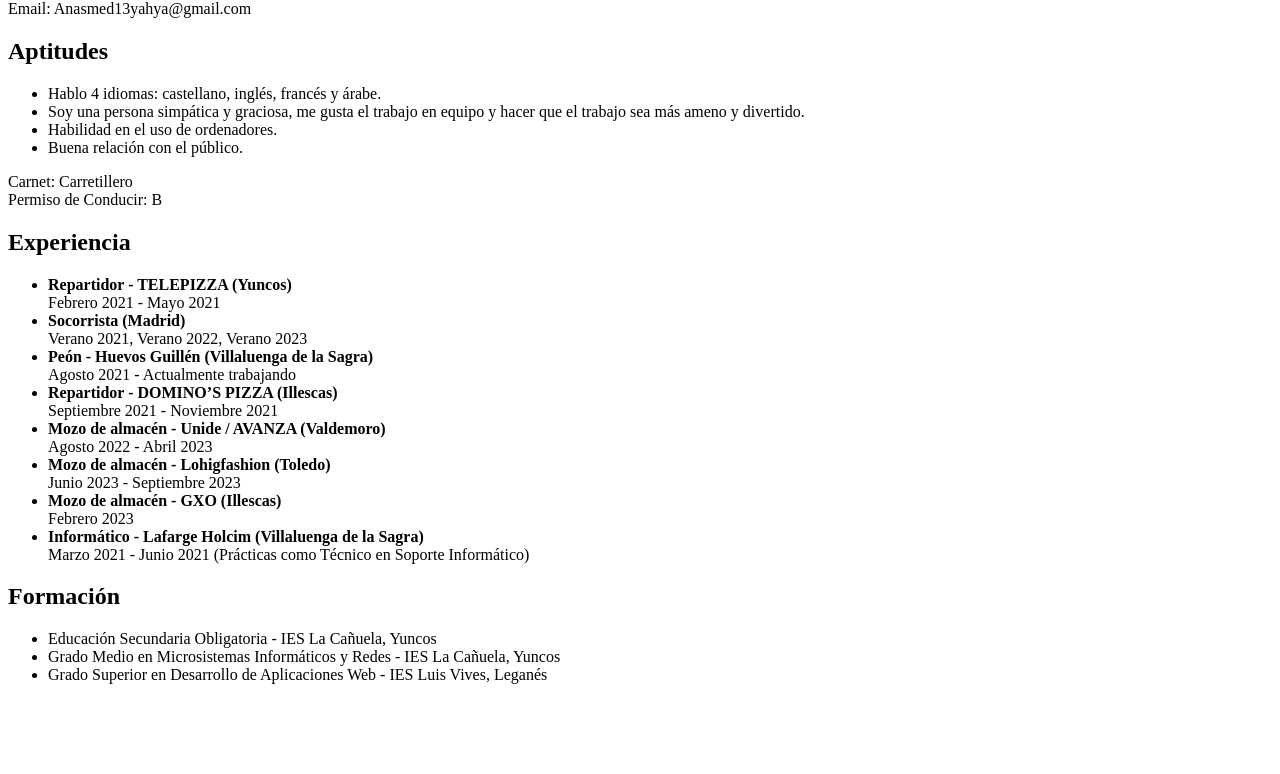
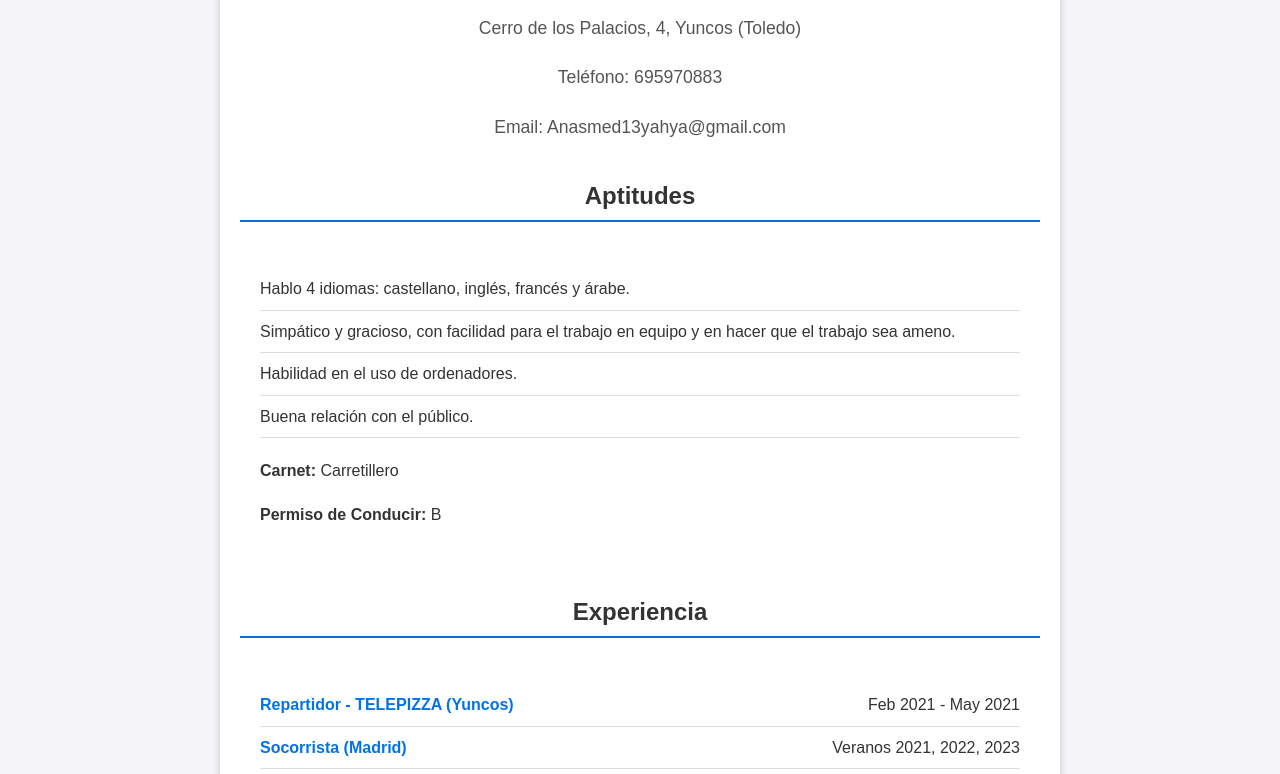
Before and after one commit to 13elhadri/13elhadri.github.io, a plain HTML site: page index.html in a window 1280 px wide. Shown: the part 116-890 px from the top of the page. Before the commit the page ends 816 px from the top, so only its background shows below. Drawn offline with Linux system fonts and the light colour scheme.

Commit message:
Cv yahya

```diff
--- a/index.html
+++ b/index.html
@@ -4,49 +4,131 @@
     <meta charset="UTF-8">
     <meta name="viewport" content="width=device-width, initial-scale=1.0">
     <title>CV de Yahya El Hadri</title>
+    <style>
+        body {
+            font-family: Arial, sans-serif;
+            color: #333;
+            background-color: #f4f4f9;
+            margin: 0;
+            padding: 20px;
+            line-height: 1.6;
+        }
+
+        .container {
+            max-width: 800px;
+            margin: auto;
+            background: #fff;
+            padding: 20px;
+            border-radius: 8px;
+            box-shadow: 0 4px 8px rgba(0, 0, 0, 0.2);
+        }
+
+        h1, h2 {
+            color: #333;
+            text-align: center;
+        }
+
+        h1 {
+            font-size: 2em;
+            margin-bottom: 0.2em;
+            color: #0073e6;
+        }
+
+        h2 {
+            font-size: 1.5em;
+            border-bottom: 2px solid #0073e6;
+            padding-bottom: 0.2em;
+            margin-top: 1.5em;
+        }
+
+        p, ul {
+            margin-bottom: 1.2em;
+        }
+
+        ul {
+            list-style-type: none;
+            padding: 0;
+        }
+
+        ul li {
+            padding: 8px 0;
+            border-bottom: 1px solid #ddd;
+        }
+
+        .contact-info {
+            text-align: center;
+            font-size: 1.1em;
+            color: #555;
+        }
+
+        .contact-info a {
+            color: #0073e6;
+            text-decoration: none;
+        }
+
+        .contact-info a:hover {
+            text-decoration: underline;
+        }
+
+        .skills, .experience, .education {
+            padding: 10px 20px;
+        }
+
+        .skills li, .experience li, .education li {
+            display: flex;
+            justify-content: space-between;
+            font-weight: 500;
+        }
+
+        .experience li strong {
+            font-weight: 600;
+            color: #0073e6;
+        }
+    </style>
 </head>
 <body>
+    <div class="container">
         <h1>Yahya El Hadri</h1>
-    <p>Cerro de los Palacios, 4, Yuncos (Toledo)<br>
-       Teléfono: 695970883<br>
-       Email: Anasmed13yahya@gmail.com
-    </p>
+        <div class="contact-info">
+            <p>Cerro de los Palacios, 4, Yuncos (Toledo)</p>
+            <p>Teléfono: 695970883</p>
+            <p>Email: Anasmed13yahya@gmail.com</p>
+        </div>
 
         <h2>Aptitudes</h2>
+        <div class="skills">
             <ul>
                 <li>Hablo 4 idiomas: castellano, inglés, francés y árabe.</li>
-        <li>Soy una persona simpática y graciosa, me gusta el trabajo en equipo y hacer que el trabajo sea más ameno y divertido.</li>
+                <li>Simpático y gracioso, con facilidad para el trabajo en equipo y en hacer que el trabajo sea ameno.</li>
                 <li>Habilidad en el uso de ordenadores.</li>
                 <li>Buena relación con el público.</li>
             </ul>
-    <p>Carnet: Carretillero<br>
-       Permiso de Conducir: B</p>
+            <p><strong>Carnet:</strong> Carretillero</p>
+            <p><strong>Permiso de Conducir:</strong> B</p>
+        </div>
 
         <h2>Experiencia</h2>
+        <div class="experience">
             <ul>
-        <li><strong>Repartidor - TELEPIZZA (Yuncos)</strong><br>
-            Febrero 2021 - Mayo 2021</li>
-        <li><strong>Socorrista (Madrid)</strong><br>
-            Verano 2021, Verano 2022, Verano 2023</li>
-        <li><strong>Peón - Huevos Guillén (Villaluenga de la Sagra)</strong><br>
-            Agosto 2021 - Actualmente trabajando</li>
-        <li><strong>Repartidor - DOMINO’S PIZZA (Illescas)</strong><br>
-            Septiembre 2021 - Noviembre 2021</li>
-        <li><strong>Mozo de almacén - Unide / AVANZA (Valdemoro)</strong><br>
-            Agosto 2022 - Abril 2023</li>
-        <li><strong>Mozo de almacén - Lohigfashion (Toledo)</strong><br>
-            Junio 2023 - Septiembre 2023</li>
-        <li><strong>Mozo de almacén - GXO (Illescas)</strong><br>
-            Febrero 2023</li>
-        <li><strong>Informático - Lafarge Holcim (Villaluenga de la Sagra)</strong><br>
-            Marzo 2021 - Junio 2021 (Prácticas como Técnico en Soporte Informático)</li>
+                <li><strong>Repartidor - TELEPIZZA (Yuncos)</strong> <span>Feb 2021 - May 2021</span></li>
+                <li><strong>Socorrista (Madrid)</strong> <span>Veranos 2021, 2022, 2023</span></li>
+                <li><strong>Peón - Huevos Guillén (Villaluenga de la Sagra)</strong> <span>Ago 2021 - Presente</span></li>
+                <li><strong>Repartidor - DOMINO’S PIZZA (Illescas)</strong> <span>Sep 2021 - Nov 2021</span></li>
+                <li><strong>Mozo de almacén - Unide / AVANZA (Valdemoro)</strong> <span>Ago 2022 - Abr 2023</span></li>
+                <li><strong>Mozo de almacén - Lohigfashion (Toledo)</strong> <span>Jun 2023 - Sep 2023</span></li>
+                <li><strong>Mozo de almacén - GXO (Illescas)</strong> <span>Feb 2023</span></li>
+                <li><strong>Informático - Lafarge Holcim (Villaluenga de la Sagra)</strong> <span>Mar 2021 - Jun 2021 (Prácticas)</span></li>
             </ul>
+        </div>
 
         <h2>Formación</h2>
+        <div class="education">
             <ul>
-        <li>Educación Secundaria Obligatoria - IES La Cañuela, Yuncos</li>
-        <li>Grado Medio en Microsistemas Informáticos y Redes - IES La Cañuela, Yuncos</li>
-        <li>Grado Superior en Desarrollo de Aplicaciones Web - IES Luis Vives, Leganés</li>
+                <li><strong>Educación Secundaria Obligatoria</strong> <span>IES La Cañuela, Yuncos</span></li>
+                <li><strong>Grado Medio en Microsistemas Informáticos y Redes</strong> <span>IES La Cañuela, Yuncos</span></li>
+                <li><strong>Grado Superior en Desarrollo de Aplicaciones Web</strong> <span>IES Luis Vives, Leganés</span></li>
             </ul>
+        </div>
+    </div>
 </body>
 </html>
```
Lines whose indentation alone changed are shown as unchanged.
